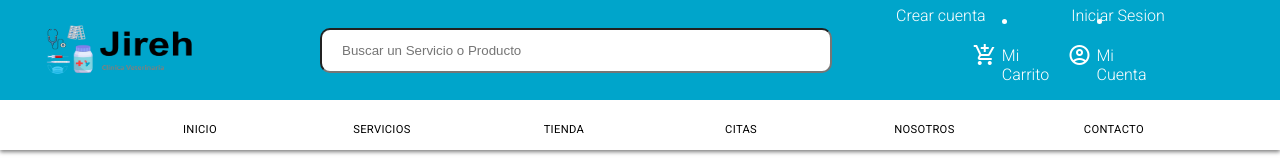
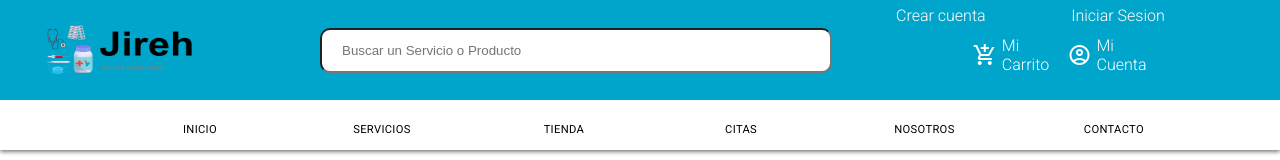
Before and after one commit to Angel07fco/Jireh, a React (Create React App) app: page / in a window 1280 px wide. Shown: the top 160 px of the page. Built offline with nearby package versions, Linux system fonts and the light colour scheme.

Commit message:
add files

```diff
--- a/src/components/styles/Menu.css
+++ b/src/components/styles/Menu.css
@@ -62,6 +62,7 @@
     display: flex;
     align-items: center;
     justify-content: space-between;
+    list-style-type: none;
 }
 
 .seccion-3 .sub1 {
```
